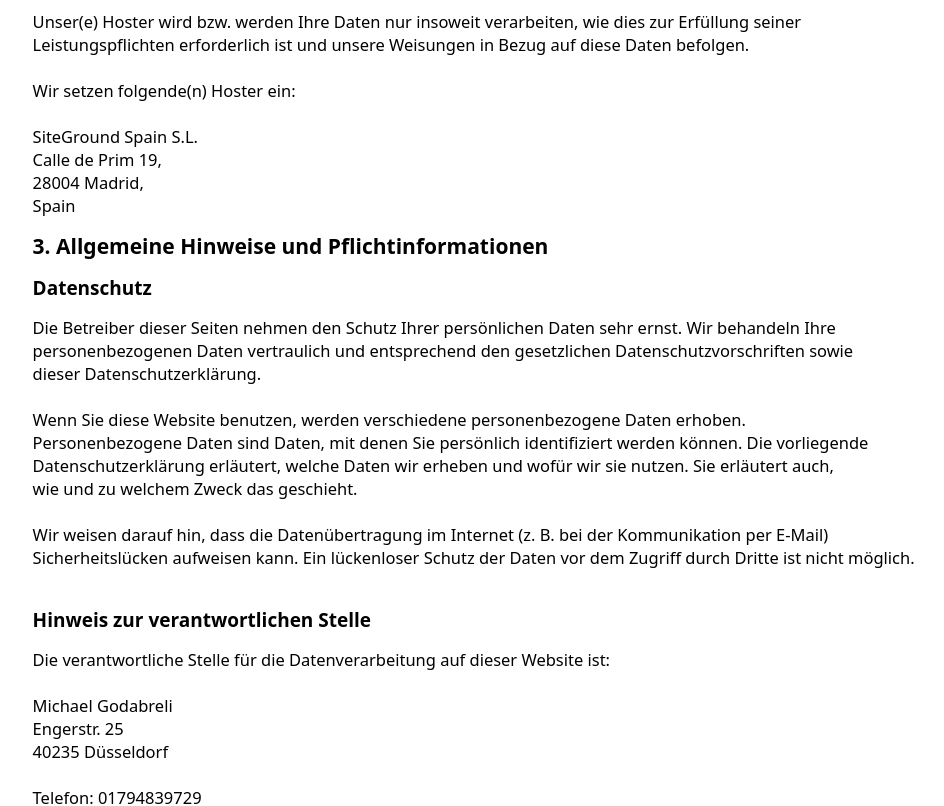
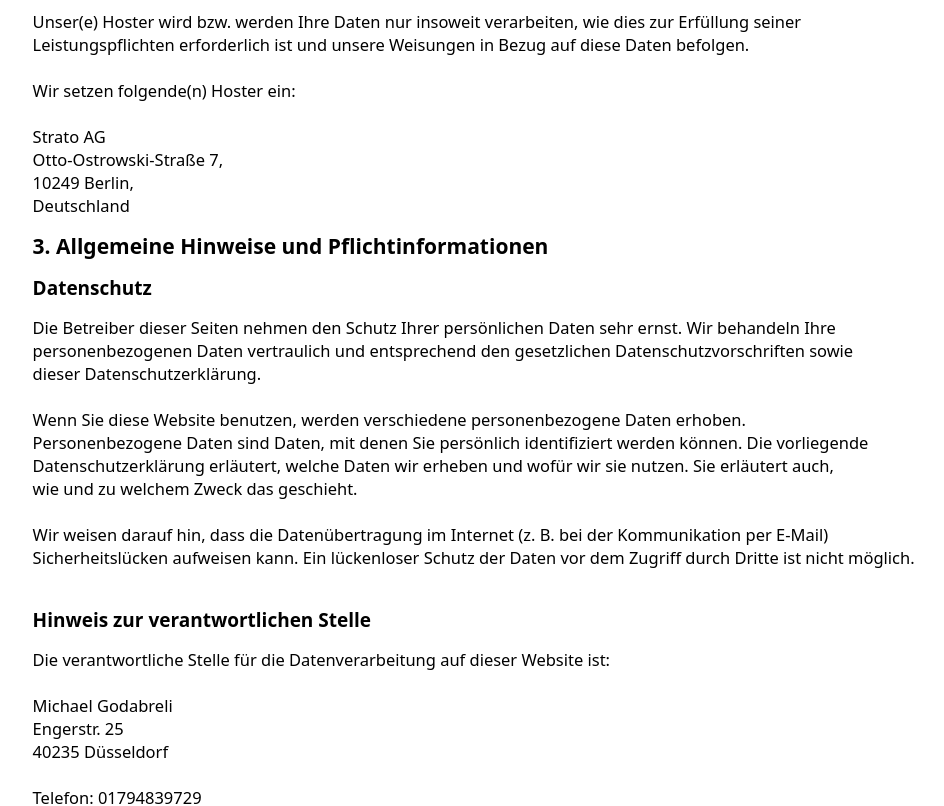
Before and after one commit to godabreli/Liebevoll-Belichtet, a React (Create React App) app in the folder client/: page /Dazenschutzerklaerung in a window 1280 px wide. Shown: the part 1420-2226 px from the top of the page, without its empty margins (145-1089 px from the left). Built offline with nearby package versions, Linux system fonts and the light colour scheme; a web font is replaced by a local one.

Commit message:
Dattenschutz aktualisiert

```diff
--- a/client/src/components/Datenschutz.js
+++ b/client/src/components/Datenschutz.js
@@ -120,13 +120,13 @@ export const Datenschutz = () => {
             <br />
           </p>
           <p>
-            SiteGround Spain S.L.
+            Strato AG
             <br />
-            Calle de Prim 19,
+            Otto-Ostrowski-Straße 7,
             <br />
-            28004 Madrid,
+            10249 Berlin,
             <br />
-            Spain
+            Deutschland
             <br />
             <h5 className="data02">
               3. Allgemeine Hinweise und Pflichtinformationen
```
